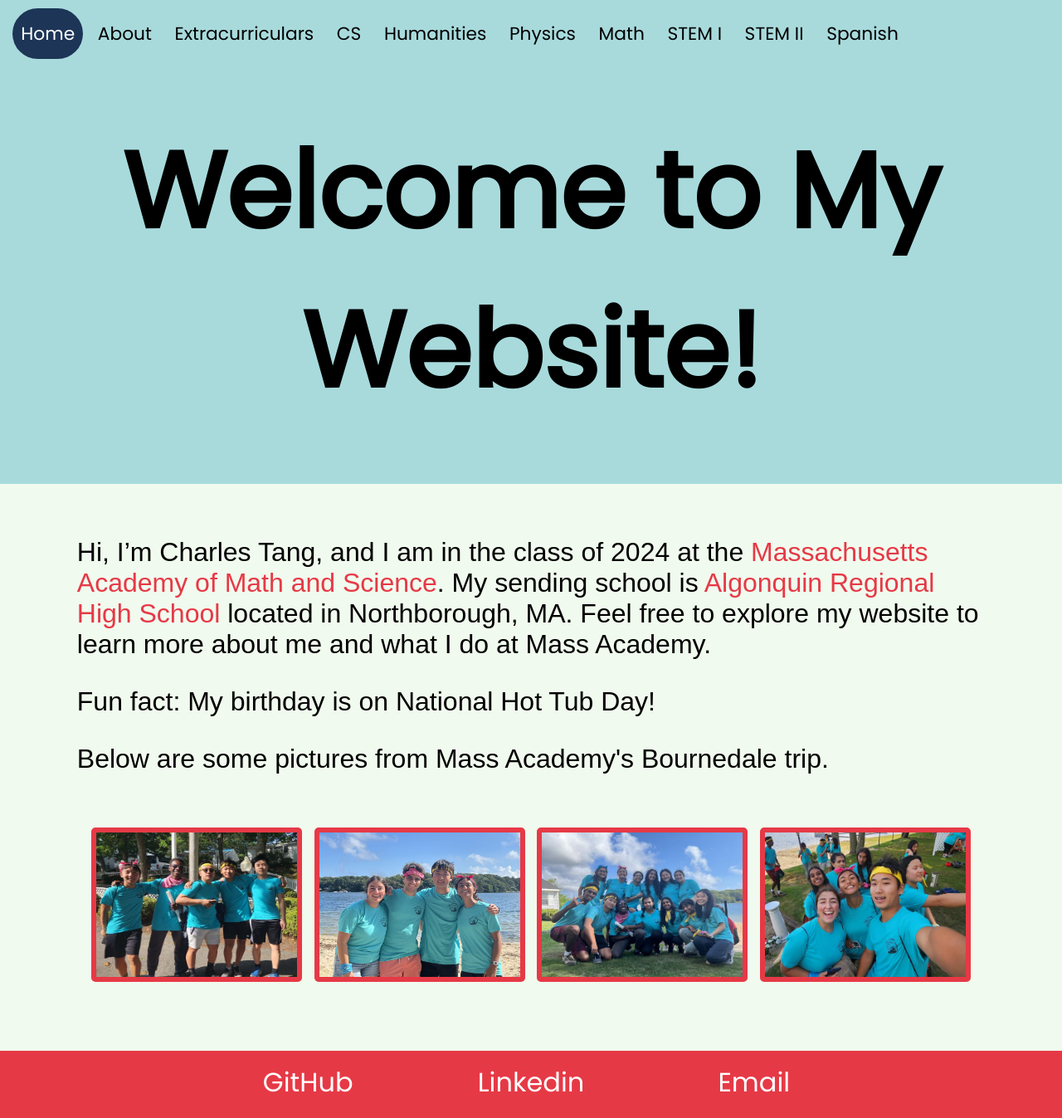
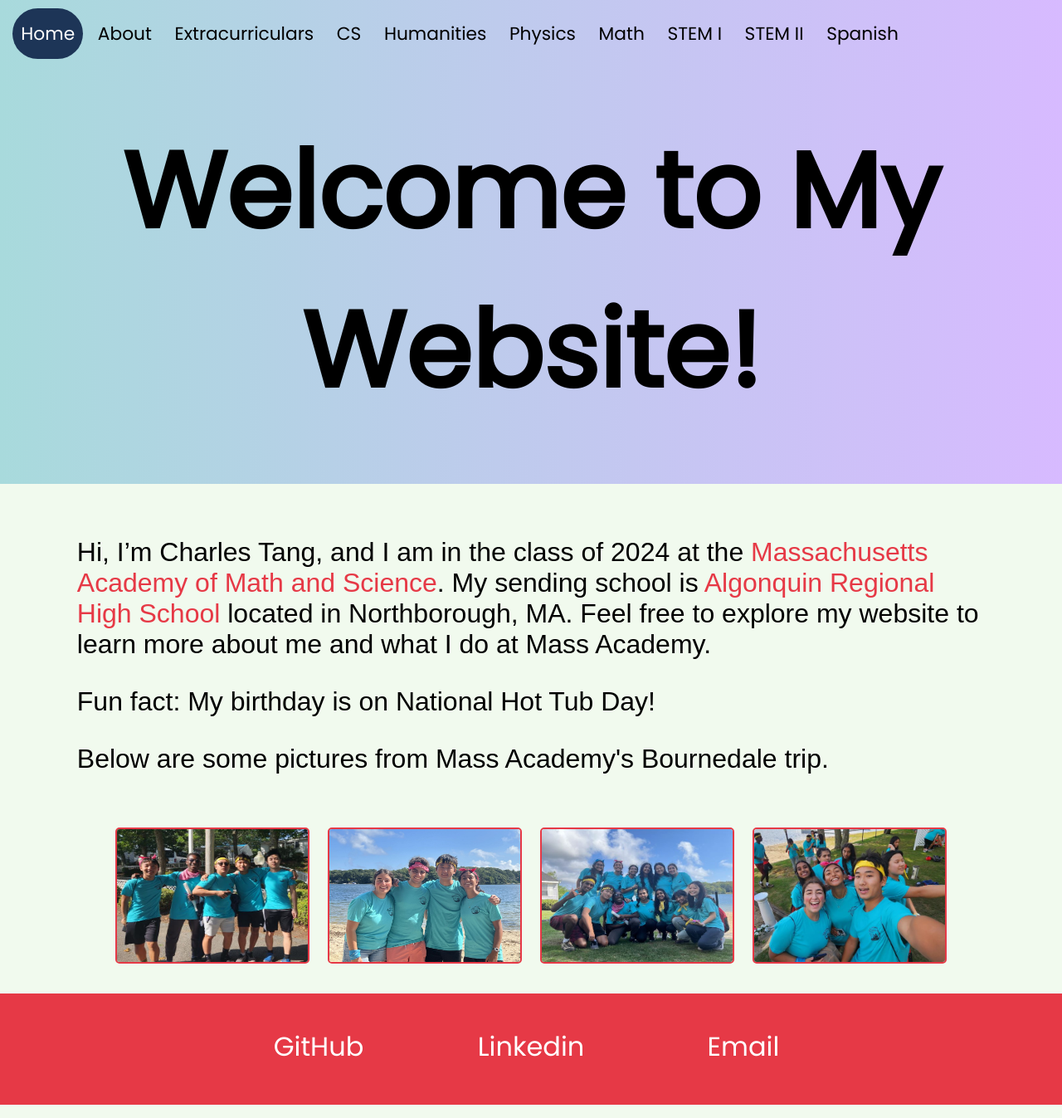
Before and after one commit to charlestang06/massacademy, a plain HTML site: page public/index.html in a window 1280 px wide. Shown: the whole page at 83% size. Drawn offline with Linux system fonts and the light colour scheme.

Commit message:
version 1

```diff
--- a/public/MyStyle.css
+++ b/public/MyStyle.css
@@ -25,7 +25,7 @@
 /* Navigation Bar Styling from https://www.w3schools.com/Css/css_navbar.asp */
 .topnav {
   overflow: auto;
-  background-color: #A8DADC;
+  background: linear-gradient(90deg, #A8DADC, #D7BAFF);
   position: static;
   top: 0;
   width: 99.1%;
@@ -65,8 +65,19 @@
 	display: none;
 }
 
+.footerBox{}
+
+.footerBox a{
+	padding: 14px 10px;
+	border-radius: 8px;
+}
+
+.footerBox a:hover{
+	background-color: #a51835 ;
+}
+
 /* Made with the help of https://www.w3schools.com/howto/howto_js_topnav_responsive.asp*/
-@media screen and (max-width: 1200px){
+@media screen and (max-width: 800px){
 	.topnav #myLinks {
   		display: none;
   		padding-right: 10%;
@@ -122,7 +133,7 @@
 h1 {
 	margin-top: 0;
 	text-align: center;
-	background-color: #A8DADC;
+	background: linear-gradient(90deg, #A8DADC, #D7BAFF);
 	font-size: 10vw;
 	font-family: 'Poppins', sans-serif;
 	padding-left: 55px;
@@ -186,20 +197,56 @@ p{
 
 /* Footer */
 footer{
-	margin-top: 4%;
+	margin-top: auto;
 	position: static;
 	bottom: 0px;
-	bottom: 1px;
 	width: 100%;
 	height: 100%;
-	line-height: 75px;
+	line-height: 10vw;
 	font-family: 'Poppins', sans-serif;
 	background-color: #E63946;
 }
 
+.gradient-color{
+	background: linear-gradient(90deg, #A8DADC, #D7BAFF);
+}
+/* Made with the help of https://blog.hubspot.com/website/css-fade-in#:~:text=In%20the%20CSS%2C%20use%20the,creates%20the%20fade-in%20effect. */
+.fade-in-header{
+	animation: fadeIn 1.5s;
+	-webkit-animation: fadeIn 1.5s;
+  	-moz-animation: fadeIn 1.5s;
+  	-o-animation: fadeIn 1.5s;
+  	-ms-animation: fadeIn 1.5s;
+}
+
+@keyframes fadeIn {
+  0% { opacity: 0.1; }
+  100% { opacity: 1; }
+}
+
+@-moz-keyframes fadeIn {
+  0% { opacity: 0.1; }
+  100% { opacity: 1; }
+}
+
+@-webkit-keyframes fadeIn {
+  0% { opacity: 0.1; }
+  100% { opacity: 1; }
+}
+
+@-o-keyframes fadeIn {
+  0% { opacity: 0.1; }
+  100% { opacity: 1; }
+}
+
+@-ms-keyframes fadeIn {
+  0% { opacity: 0.1; }
+  100% { opacity: 1; }
+}
+
 .roundedborder{
 	border-style: solid;
-	border-width: 6px;
+	border-width: 2px;
 	border-color: #E63946;
 	border-radius: 5px;
 }
@@ -226,7 +273,6 @@ footer{
 .homeHeader{
 	margin-top: 0px;
 	text-align: center;
-	background-color: #A8DADC;
 	font-size: 10vw;
 	font-family: 'Poppins', sans-serif;
 	padding-left: 4%;
@@ -244,16 +290,16 @@ footer{
 
 .divSpace{
 	display: flex;
-	overflow: auto;
+	overflow: hidden;
 	width: 100%;
 	text-align: center;
+	margin: auto;
 	justify-content: center;
-	margin: auto;
 }
 
 
 .divCols{
-	width: 21%;
+	width: 20%;
 	float: left;
 }
 
--- a/public/index.html
+++ b/public/index.html
@@ -13,7 +13,11 @@
 
 		<!-- Made with the help of https://www.w3schools.com/howto/howto_js_mobile_navbar.asp  -->
 		<link rel="stylesheet" href="https://cdnjs.cloudflare.com/ajax/libs/font-awesome/4.7.0/css/font-awesome.min.css">
-		<script type="text/javascript" src="script.js"></script>
+		<script src="script.js"></script>
+
+		<!-- Made with the help of https://www.w3schools.com/howto/howto_css_navbar_icon.asp -->
+		<link rel="stylesheet" href="https://cdnjs.cloudflare.com/ajax/libs/font-awesome/4.7.0/css/font-awesome.min.css">
+
 	</head>
 
 	<body>
@@ -35,7 +39,9 @@
 		</div>
 
 		<!--  Title of Website -->
-		<h1 class="homeHeader"> Welcome to My Website!</h1>
+		<div class="gradient-color">
+			<h1 class="homeHeader fade-in-header"> Welcome to My Website!</h1>
+		</div>
 
 		<!-- Introduction Paragraph -->
 		<div class="paragraphMargin" id="welcomeParagraph">
@@ -58,11 +64,27 @@
 		<!-- Made with the help of https://www.w3schools.com/TAgs/tag_footer.asp-->
 		<footer>
 			<div class="divSpace">
-				<div class="divCols"><a class="footerLink" href="https://www.github.com/charlestang06" target="0">GitHub</a></div>
-				<div class="divCols"><a class="footerLink" href="https://www.linkedin.com/in/charlestang06/" target="0">Linkedin</a> </div>
-				<div class="divCols"><a class="footerLink" href="mailto:ctang5@wpi.edu">Email</a></div>
+
+				<div class="divCols">
+					<div class="footerBox">
+						<a class="footerLink" href="https://www.github.com/charlestang06" target="0">GitHub</a>
+					</div>
+				</div>
+
+				<div class="divCols">
+					<div class="footerBox">
+						<a class="footerLink" href="https://www.linkedin.com/in/charlestang06/" target="0">Linkedin</a>
+					</div>
+				</div>
+
+				<div class="divCols">
+					<div class="footerBox">
+						<a class="footerLink" href="mailto:ctang5@wpi.edu">Email</a>
+					</div>
+				</div>
 			</div>
 		</footer>
+
 	</body>
 
 </html>
```
Also changed, not shown: public/About.html (+26 -9 lines), public/CS.html (+22 -5 lines), public/Extracurriculars.html (+24 -7 lines), public/Humanities.html (+23 -5 lines), public/Math.html (+23 -5 lines), public/Physics.html (+22 -5 lines), public/STEM_I.html (+23 -5 lines), public/STEM_II.html (+22 -5 lines), public/Spanish.html (+22 -5 lines). Lines whose indentation alone changed are shown as unchanged.
